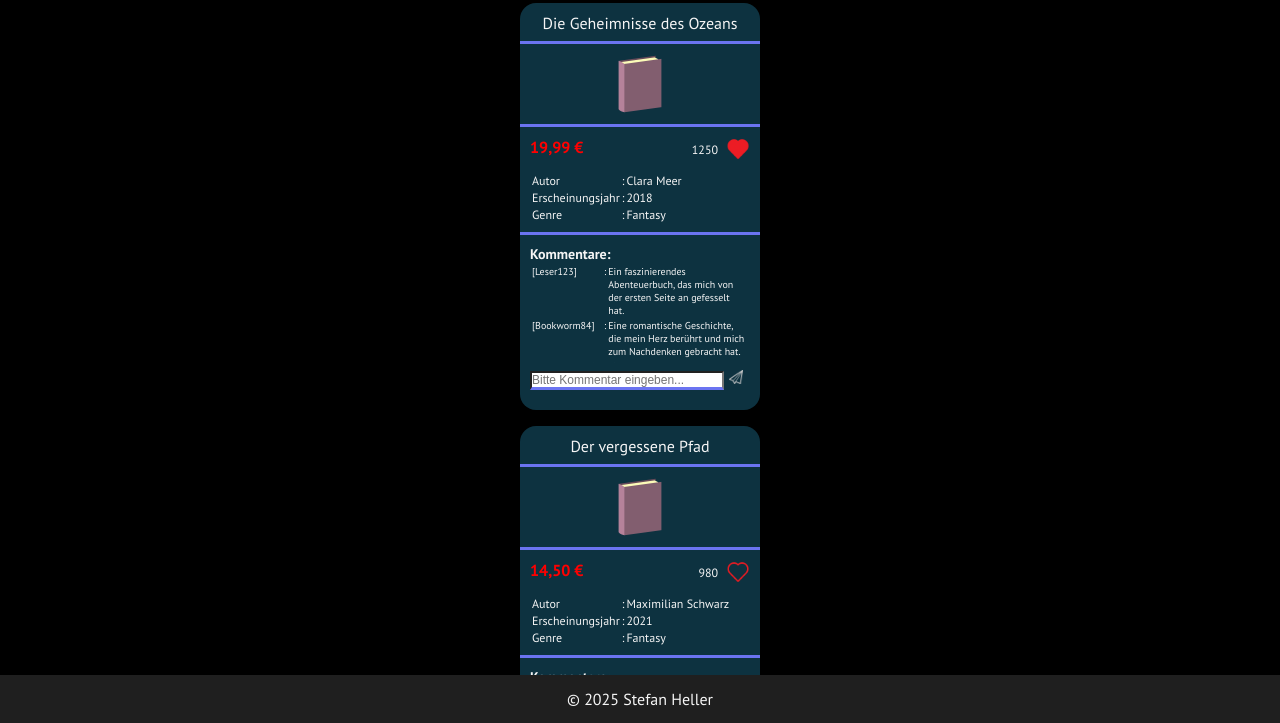
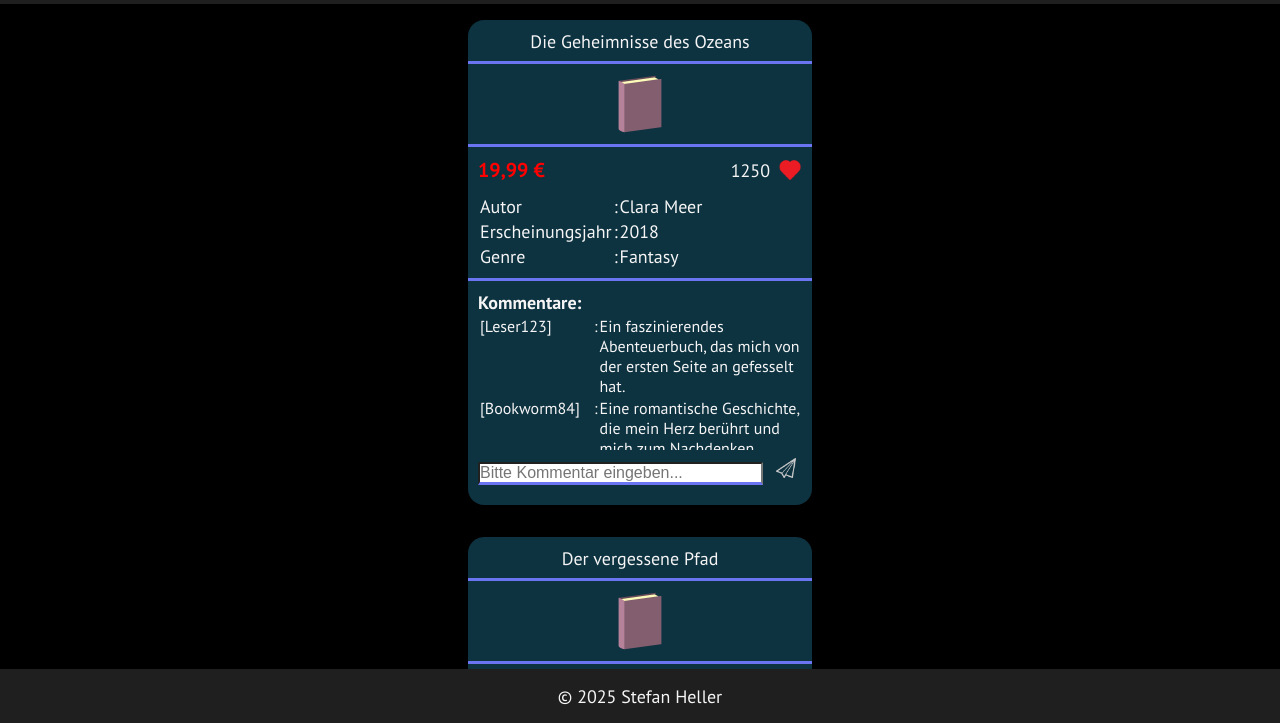
Before and after one commit to StefanHellerDev/Book-Store, a plain HTML site: page index.html in a window 1280 px wide. Shown: the part 77-800 px from the top of the page. Drawn offline with Linux system fonts and the light colour scheme.

Commit message:
Minor works after feedback

```diff
--- a/index.html
+++ b/index.html
@@ -5,13 +5,10 @@
   <meta charset="UTF-8" />
   <meta name="viewport" content="width=device-width, initial-scale=1.0" />
   <link rel="icon" type="image/x-icon" href="./assets/icons/favicon.ico" />
-
   <title>DA Book Store</title>
-
   <link rel="stylesheet" href="./styles/standard.css">
   <link rel="stylesheet" href="./styles/assets.css">
   <link rel="stylesheet" href="./style.css">
-
   <script src="./scripts/templates.js" defer></script>
   <script src="./books.js" defer></script>
   <script src="./script.js" defer></script>
@@ -24,24 +21,7 @@
   </header>
 
   <main>
-    <div id="bookstoreMain" class="bookstore">
-      <!-- <div class="bookCard">
-        <div class="bookCardTitle">Titel</div>
-        <div class="bookCardPic">
-          <img class="bookCardIcon" src="./assets/icons/cardBook.png" alt="Placeholder book">
-        </div>
-        <div class="priceLikesContainer">
-          <div class="bookPrice">Preis</div>
-          <p>Likes</p><img id="heart" src="./assets/icons/heart_filled.png" alt="heart_filled">
-        </div>
-        <div class="authorYearGenreContainer">
-          <p>Autor:</p>
-          <p>Erscheinungsjahr:</p>
-          <p>Genre:</p>
-        </div>
-        <div>Kommentare</div>
-      </div> -->
-    </div>
+    <div id="bookstoreMain" class="bookstore"></div>
   </main>
 
   <footer>
--- a/script.js
+++ b/script.js
@@ -4,8 +4,17 @@ function init() {
     let bookPrice = books[bookIndex].price.toFixed(2);
     bookPrice = bookPrice.replace(".", ",");
     bookPrice = bookPrice + " €";
+    bookTemplate(bookstore, bookIndex, bookPrice);
+    showHearts(bookIndex);
+    showComments(bookIndex);
+  }
+}
 
-    bookTemplate(bookstore, bookIndex, bookPrice);
+function showHearts(bookIndex) {
+  if (books[bookIndex].liked == true) {
+    filledHeart(bookIndex);
+  } else {
+    unfilledHeart(bookIndex);
   }
 }
 
@@ -37,20 +46,28 @@ function toggleHeart(bookIndex) {
     books[bookIndex].likes;
 }
 
+function showComments(bookIndex) {
+  let comments = document.getElementById("bookComments" + bookIndex);
+  comments.innerHTML = "";
+  for (
+    let commentsIndex = 0;
+    commentsIndex < books[bookIndex].comments.length;
+    commentsIndex++
+  ) {
+    commentsTemplate(comments, bookIndex, commentsIndex);
+  }
+}
+
 function addComment(bookIndex) {
   let commentInputRef = document.getElementById("commentInput" + bookIndex);
   let commentInput = commentInputRef.value;
-
   if (commentInput == "") {
     return;
   }
-
   books[bookIndex].comments.unshift({
     "name": "Gast",
     "comment": commentInput,
   });
-
-  commentsTemplate(bookIndex);
-
+  showComments(bookIndex);
   commentInputRef.value = "";
 }
--- a/scripts/templates.js
+++ b/scripts/templates.js
@@ -40,29 +40,13 @@ function bookTemplate(bookstore, bookIndex, bookPrice) {
               <img src="./assets/icons/115704_paperplane_paper plane_icon.png" alt="paper plane"  onclick="addComment(${bookIndex})">
             </div>
           </div>`;
-
-  if (books[bookIndex].liked == true) {
-    filledHeart(bookIndex);
-  } else {
-    unfilledHeart(bookIndex);
-  }
-  commentsTemplate(bookIndex);
 }
 
-function commentsTemplate(bookIndex) {
-    let comments = document.getElementById("bookComments" + bookIndex);
-    comments.innerHTML = "";
-
-    for (
-      let commentsIndex = 0;
-      commentsIndex < books[bookIndex].comments.length;
-      commentsIndex++
-    ) {
-      comments.innerHTML += `
+function commentsTemplate(comments, bookIndex, commentsIndex) {
+  comments.innerHTML += `
       <tr>
         <td>[${books[bookIndex].comments[commentsIndex].name}]</td>
         <td>:</td>
         <td>${books[bookIndex].comments[commentsIndex].comment}</td>
       </tr>`;
-    }
-  }
+}
--- a/style.css
+++ b/style.css
@@ -3,6 +3,7 @@ body {
   color: whitesmoke;
   background-color: black;
   overflow: hidden;
+  font-size: 18px;
 }
 
 header {
@@ -55,9 +56,9 @@ footer {
   border-radius: 16px;
   padding-top: 10px;
   padding-bottom: 10px;
-  margin-top: 8px;
-  margin-bottom: 8px;
-  width: 240px;
+  margin-top: 16px;
+  margin-bottom: 16px;
+  width: 344px;
 }
 
 .bookCardTitle {
@@ -88,18 +89,18 @@ footer {
 .bookPrice {
   color: red;
   font-weight: bold;
+  font-size: 20px;
 }
+
 .priceLikesContainer img {
   height: 24px;
 }
 
 .priceLikesContainer p {
-  font-size: 12px;
   padding-right: 8px;
 }
 
 .authorYearGenreContainer {
-  font-size: 12px;
   padding-left: 10px;
   padding-right: 10px;
   border-bottom: solid;
@@ -109,29 +110,28 @@ footer {
 
 .commentSection {
   font-weight: bold;
-  font-size: 14px;
   padding: 10px;
 }
 
 .commentSection input {
   margin-top: 8px;
   width: 88%;
-  font-size: 12px;
+  font-size: 16px;
   border-bottom: solid;
   border-bottom-color: rgb(107, 116, 241);
 }
 
 .commentSection img {
-  height: 14px;
+  height: 20px;
   filter: invert(100%);
-  margin-top: 6px;
-  padding-left: 2px;
+  margin-top: 8px;
+  padding-left: 8px;
 }
 
 .comments {
   width: 100%;
-  height: 100px;
-  font-size: 10px;
+  height: 136px;
+  font-size: 16px;
   font-weight: 400;
   overflow: auto;
 }
@@ -139,3 +139,23 @@ footer {
 .comments td {
   vertical-align: top;
 }
+
+@media (max-width: 360px) {
+  body {
+    font-size: 16px;
+  }
+
+  .bookCard {
+    width: 304px;
+  }
+
+  .bookPrice {
+    font-size: 18px;
+  }
+
+  .commentSection img {
+    height: 18px;
+    margin-top: 6px;
+    padding-left: 6px;
+  }
+}
```
